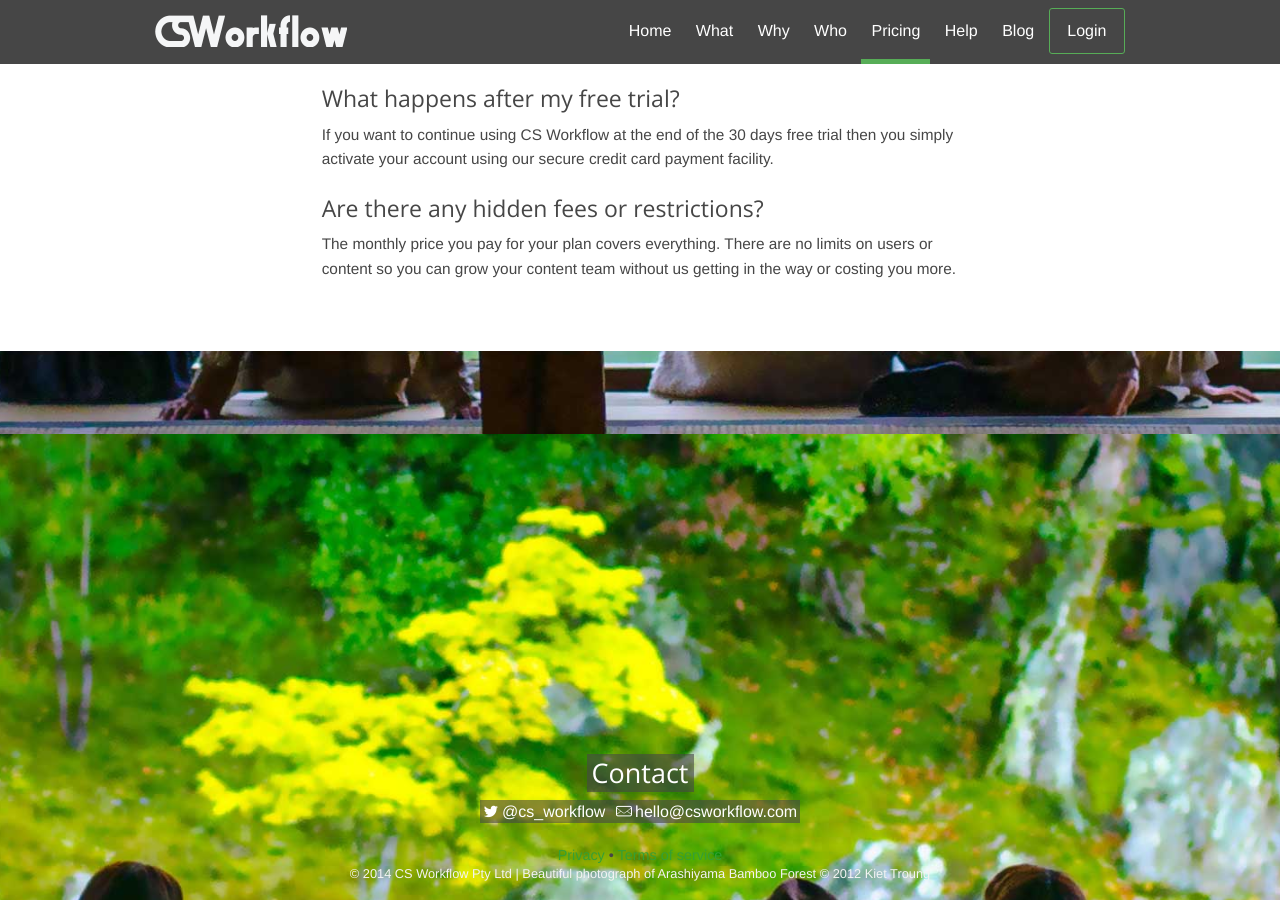
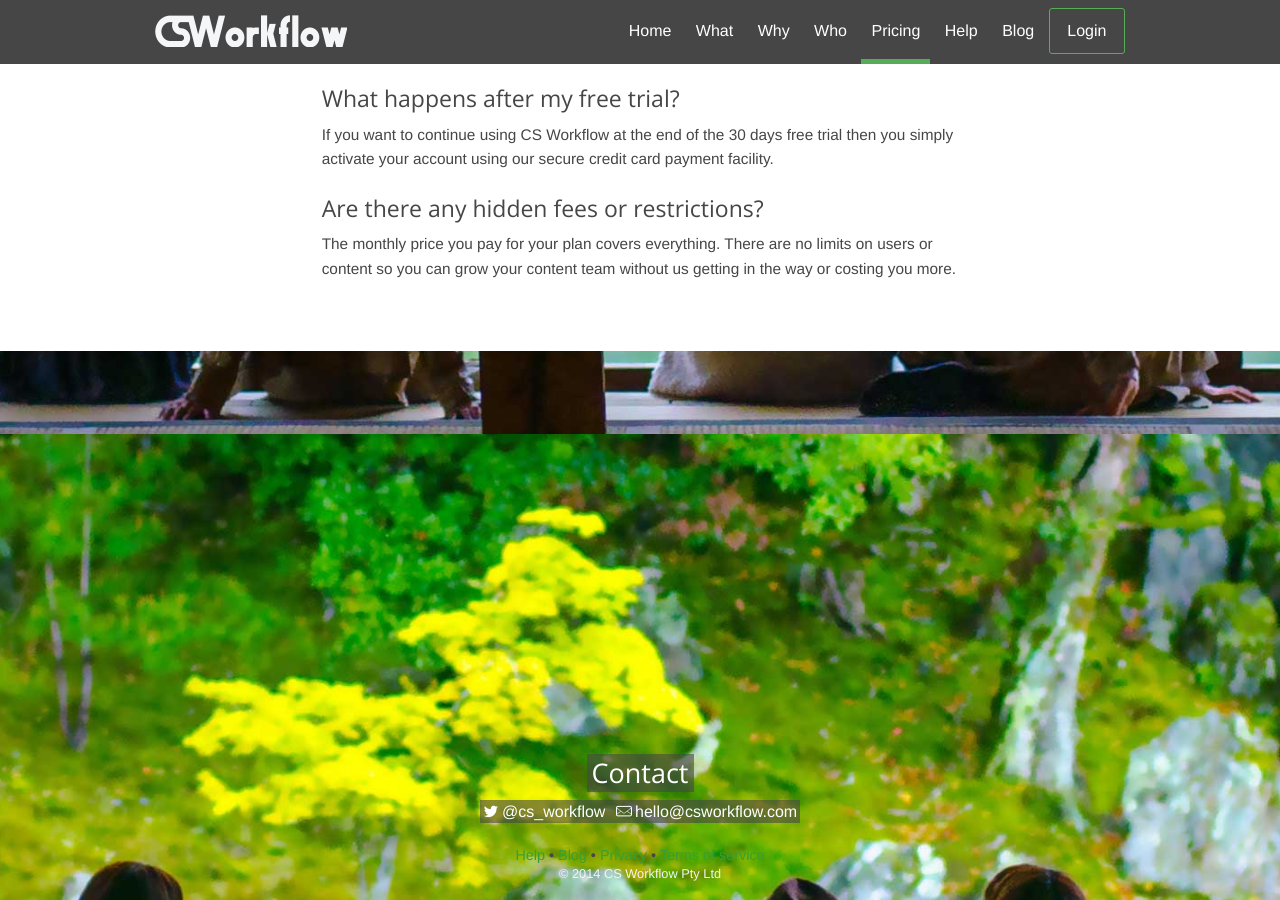
Before and after one commit to bchadfield/csw-website, a Jekyll site: the page built from index.html, in a window 1280 px wide and 900 px high, scrolled down 4966 px. Built offline with Jekyll 4.4.1, drawn with Linux system fonts in a browser that asks for light colours; nearby versions of some CDN libraries.

Commit message:
Add help and blog to footer

```diff
--- a/_includes/footer.html
+++ b/_includes/footer.html
@@ -15,11 +15,13 @@
             </div>
           </div>
           <div class="footer-links">
+            <a href="/help">Help</a> &#8226;
+            <a href="/blog">Blog</a> &#8226;
             <a href="/privacy">Privacy</a> &#8226;
             <a href="/terms">Terms of service</a>
           </div>
           <div class="copyright">
-            &copy; 2014 CS Workflow
+            &copy; 2014 CS Workflow Pty Ltd
           </div>
         </div>
       </div>
--- a/index.html
+++ b/index.html
@@ -330,33 +334,8 @@
       </div>
     </div>
 
+    {% include footer.html %}
 
-    <footer>
-      <div class="row">
-        <div class="small-12 medium-10 large-12 medium-centered columns">
-          <div class="heading">
-            <h3>Contact</h3>
-          </div>
-          <div class="text-center">
-            <div class="contact-details">
-              <div class="contact twitter">
-                <i class="icon-twitter"></i><a href="https://twitter.com/cs_workflow" target="_blank">@cs_workflow</a>
-              </div>
-              <div class="contact email">
-                <i class="icon-mail"></i><a href="mailto:hello@csworkflow.com">hello@csworkflow.com</a>
-              </div>
-            </div>
-          </div>
-          <div class="footer-links">
-            <a href="/privacy">Privacy</a> &#8226;
-            <a href="/terms">Terms of service</a>
-          </div>
-          <div class="copyright">
-            &copy; 2014 CS Workflow Pty Ltd | Beautiful photograph of Arashiyama Bamboo Forest &copy; 2012 Kiet Troung
-          </div>
-        </div>
-      </div>
-    </footer>
     <script src="http://ajax.googleapis.com/ajax/libs/jquery/2.0.3/jquery.min.js" type="text/javascript"></script>
     <script src="/assets/javascripts/scrollspy.min.js"></script>
     <script src="/assets/javascripts/application.js"></script>
```
Also changed, not shown: other parts of index.html (+4 -0 lines).
